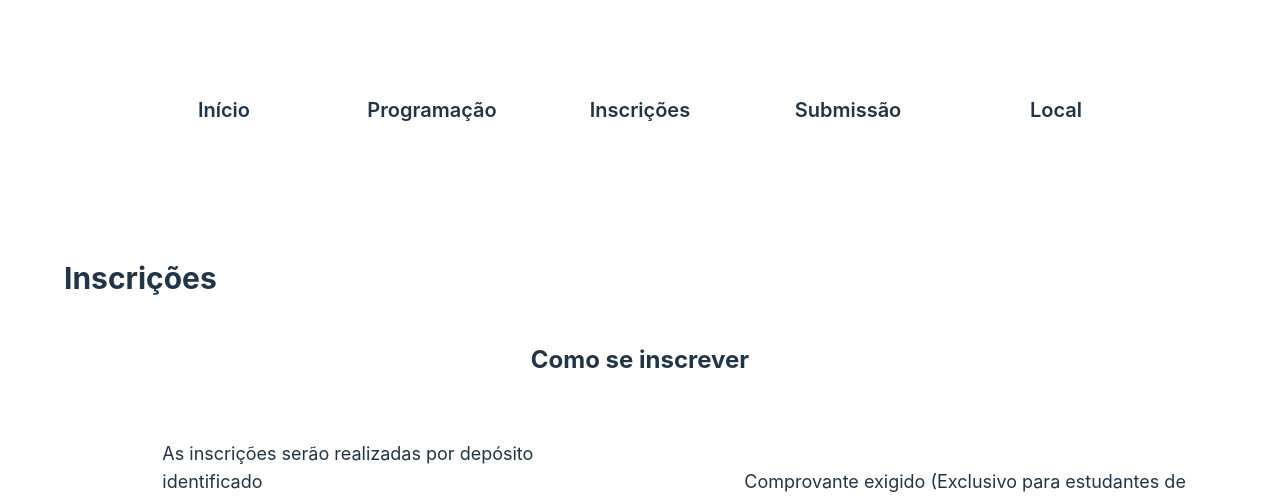
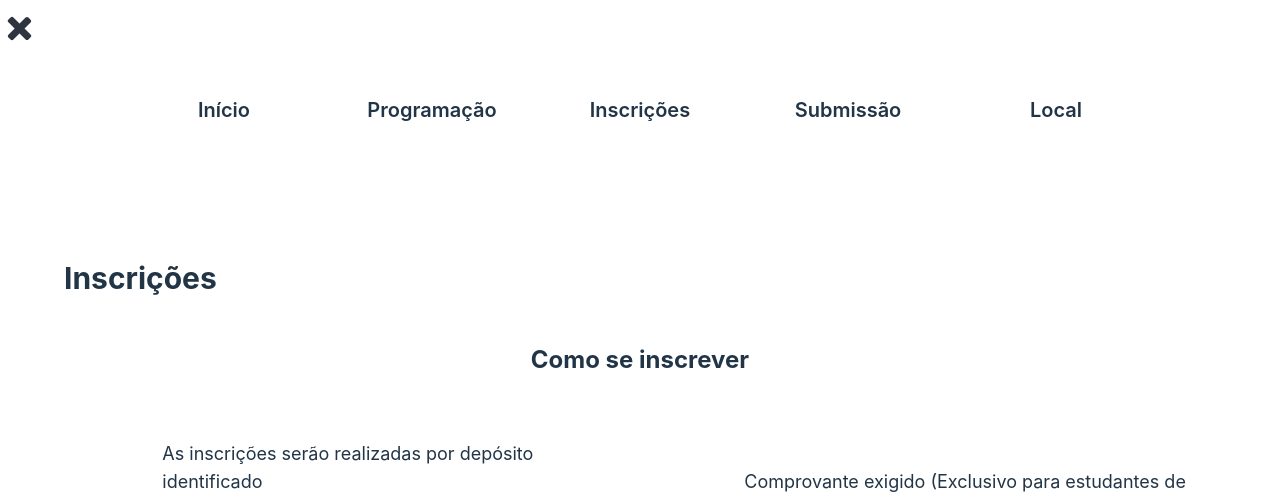
Before and after one commit to softeam-org/sibragecsbtic-web, a React (Vite) app: page /inscricoes in a window 1280 px wide. Shown: the top 500 px of the page. Built offline with nearby package versions, Linux system fonts and the light colour scheme; what tailwind-nord would draw is missing.

Commit message:
Estilos da sidebar atualizados

```diff
--- a/src/components/Sidebar.jsx
+++ b/src/components/Sidebar.jsx
@@ -1,40 +1,51 @@
-import React, { useRef } from 'react'
+import React, { useRef } from "react";
 
-import { navLinks } from '../constants'
+import { navLinks } from "../constants";
+import closeSvg from "../assets/close.svg";
+import logo from "../assets/logo-01.svg";
 
-function Sidebar({ closeSidebar }) {
-
+function Sidebar({ closeSidebar, sidebarOpen }) {
   const toggleCloseSidebar = () => {
     if (closeSidebar) {
-            closeSidebar()
+      closeSidebar();
     }
-    }
+  };
+
+  const sidebarContentClass = sidebarOpen
+    ? "transition-transform duration-200 ease-in-out transform translate-x-0 "
+    : "transition-transform duration-200 ease-in-out transform -translate-x-full";
+
+  const overlayClass = sidebarOpen
+  ? 'fixed inset-0 bg-gray-900 bg-opacity-50 z-40 transition-opacity duration-200 ease-in-out'
+  : 'fixed inset-0 bg-transparent bg-opacity-50 z-40 transition-all duration-300 ease-in-out opacity-100 pointer-events-none delay-200';
 
   return (
-        <div className="fixed top-0 left-0 bg-white h-full w-9/12 sm:w-2/5 z-50">
+    <>
       <div
-                className='p-4'
+        className={`fixed top-0 z-50 bg-white w-9/12 sm:w-2/5 h-full ${sidebarContentClass}`}
+      >
+        <div
+          className="p-4 pr-5 flex justify-end"
           onClick={() => toggleCloseSidebar()}
         >
-
-                <p className='text-red-500' >FECHAR</p>
+          <img className={""} src={closeSvg} alt="close" />
         </div>
-            <div className='p-2'>
-
-          <ul className='text-black'>
+        <div className="p-2 mt-12">
+          <ul className={`text-nord0 flex flex-col gap-10`}>
             {navLinks.map((link, index) => (
-                <li
-                    key={index}
-                    className='text-xl font-bold mb-4'
-                    onClick={() => toggleCloseSidebar()}
-                >
+              <li key={index} className={`text-3xl font-bold`}>
                 <a href={link.path}>{link.name}</a>
               </li>
             ))}
           </ul>
         </div>
+        <div className="mt-24 w-full">
+          <img className="w-full" src={logo} alt="" />
         </div>
-    )
+      </div>
+      <div className={overlayClass}></div>
+    </>
+  );
 }
 
-export default Sidebar
+export default Sidebar;
--- a/src/container/Layout.jsx
+++ b/src/container/Layout.jsx
@@ -1,4 +1,4 @@
-import React from 'react'
+import React, { useEffect } from 'react'
 import Header from '../components/Header'
 import Footer from '../components/Footer'
 import Sidebar from '../components/Sidebar'
@@ -8,21 +8,27 @@ function Layout({ children }) {
 
   const handleOpenSidebar = () => {
     setToggleSidebar(true)
+    setSidebarOpen(true)
   }
 
   const handleCloseSidebar = () => {
+
     setToggleSidebar(false)
   }
-
+  const [sidebarOpen, setSidebarOpen] = React.useState(false);
+  useEffect(() => {
+    if (toggleSidebar) {
+      setSidebarOpen(true);
+    } else {
+      setSidebarOpen(false);
+    }
+  }, [toggleSidebar]);
   return (
     <div className='w-full h-full'>
         <Header toggleFunction={handleOpenSidebar}/>
             {children}
         <Footer />
-        {
-          toggleSidebar &&
-          <Sidebar closeSidebar={handleCloseSidebar} />
-        }
+          <Sidebar closeSidebar={handleCloseSidebar} sidebarOpen={sidebarOpen} />
     </div>
   )
 }
```
Also changed, not shown: src/assets/close.svg (added). Lines whose indentation alone changed are shown as unchanged.
